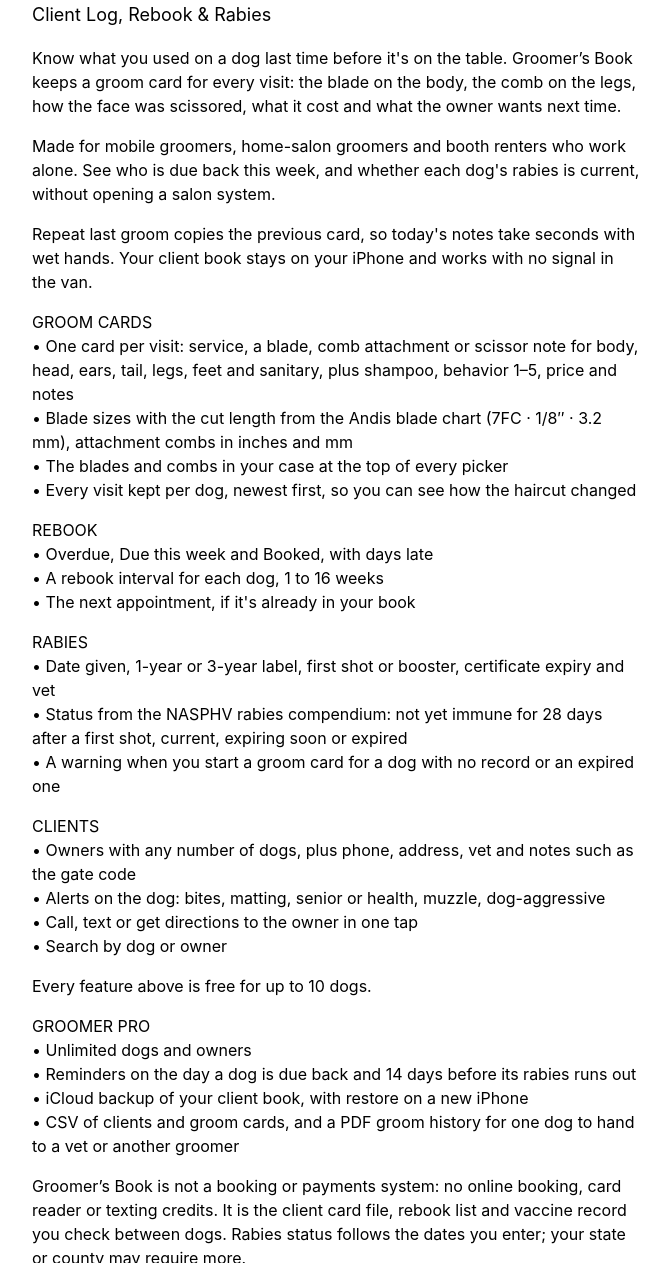
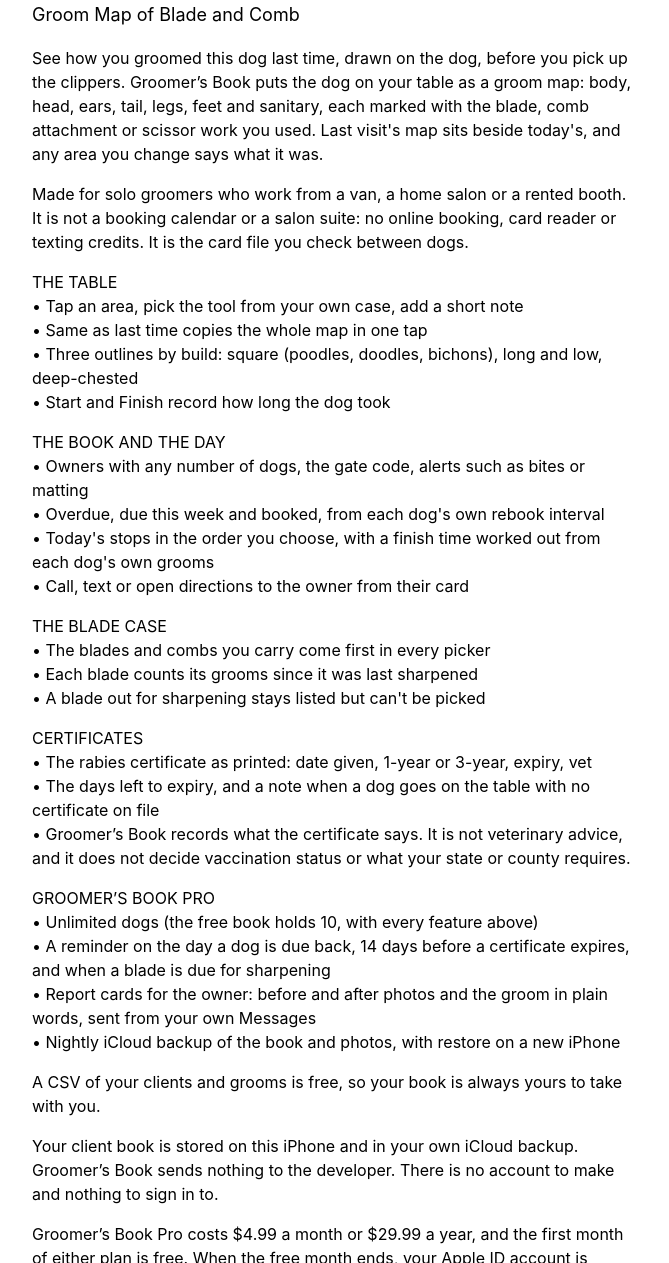
Before and after one commit to cindy21td/app-sites, a plain HTML site: page dog-grooming/index.html in a window 1280 px wide. Shown: the part 112-1375 px from the top of the page, without its empty margins (304-973 px from the left). Drawn offline with Linux system fonts and the light colour scheme.

Commit message:
dog-grooming: landing and privacy pages for the native app (no SDKs, data not collected)
Co-Authored-By: Claude Opus 5.5 <noreply@anthropic.com>

```diff
--- a/dog-grooming/index.html
+++ b/dog-grooming/index.html
@@ -3,30 +3,29 @@
 <head>
 <meta charset="utf-8">
 <meta name="viewport" content="width=device-width, initial-scale=1">
-<title>Groomer’s Book: Dog Grooming</title>
+<title>Groomer’s Dog Grooming Book</title>
 <link rel="stylesheet" href="../style.css">
 </head>
 <body>
 <main>
 <p class="label">App</p>
-<h1>Groomer’s Book: Dog Grooming</h1>
-<p class="lead">Client Log, Rebook &amp; Rabies</p>
-<p>Know what you used on a dog last time before it&#39;s on the table. Groomer’s Book keeps a groom card for every visit: the blade on the body, the comb on the legs, how the face was scissored, what it cost and what the owner wants next time.</p>
-<p>Made for mobile groomers, home-salon groomers and booth renters who work alone. See who is due back this week, and whether each dog&#39;s rabies is current, without opening a salon system.</p>
-<p>Repeat last groom copies the previous card, so today&#39;s notes take seconds with wet hands. Your client book stays on your iPhone and works with no signal in the van.</p>
-<p>GROOM CARDS<br>• One card per visit: service, a blade, comb attachment or scissor note for body, head, ears, tail, legs, feet and sanitary, plus shampoo, behavior 1–5, price and notes<br>• Blade sizes with the cut length from the Andis blade chart (7FC · 1/8″ · 3.2 mm), attachment combs in inches and mm<br>• The blades and combs in your case at the top of every picker<br>• Every visit kept per dog, newest first, so you can see how the haircut changed</p>
-<p>REBOOK<br>• Overdue, Due this week and Booked, with days late<br>• A rebook interval for each dog, 1 to 16 weeks<br>• The next appointment, if it&#39;s already in your book</p>
-<p>RABIES<br>• Date given, 1-year or 3-year label, first shot or booster, certificate expiry and vet<br>• Status from the NASPHV rabies compendium: not yet immune for 28 days after a first shot, current, expiring soon or expired<br>• A warning when you start a groom card for a dog with no record or an expired one</p>
-<p>CLIENTS<br>• Owners with any number of dogs, plus phone, address, vet and notes such as the gate code<br>• Alerts on the dog: bites, matting, senior or health, muzzle, dog-aggressive<br>• Call, text or get directions to the owner in one tap<br>• Search by dog or owner</p>
-<p>Every feature above is free for up to 10 dogs.</p>
-<p>GROOMER PRO<br>• Unlimited dogs and owners<br>• Reminders on the day a dog is due back and 14 days before its rabies runs out<br>• iCloud backup of your client book, with restore on a new iPhone<br>• CSV of clients and groom cards, and a PDF groom history for one dog to hand to a vet or another groomer</p>
-<p>Groomer’s Book is not a booking or payments system: no online booking, card reader or texting credits. It is the client card file, rebook list and vaccine record you check between dogs. Rabies status follows the dates you enter; your state or county may require more.</p>
-<p>Groomer Pro is an auto-renewing subscription at $4.99 a month or $29.99 a year. Both start with a 7-day free trial, and payment is charged to your Apple ID account when the trial ends. The subscription renews automatically unless it is cancelled at least 24 hours before the end of the current period. Manage or cancel it any time in Settings › Apple ID › Subscriptions.</p>
+<h1>Groomer’s Dog Grooming Book</h1>
+<p class="lead">Groom Map of Blade and Comb</p>
+<p>See how you groomed this dog last time, drawn on the dog, before you pick up the clippers. Groomer’s Book puts the dog on your table as a groom map: body, head, ears, tail, legs, feet and sanitary, each marked with the blade, comb attachment or scissor work you used. Last visit&#39;s map sits beside today&#39;s, and any area you change says what it was.</p>
+<p>Made for solo groomers who work from a van, a home salon or a rented booth. It is not a booking calendar or a salon suite: no online booking, card reader or texting credits. It is the card file you check between dogs.</p>
+<p>THE TABLE<br>• Tap an area, pick the tool from your own case, add a short note<br>• Same as last time copies the whole map in one tap<br>• Three outlines by build: square (poodles, doodles, bichons), long and low, deep-chested<br>• Start and Finish record how long the dog took</p>
+<p>THE BOOK AND THE DAY<br>• Owners with any number of dogs, the gate code, alerts such as bites or matting<br>• Overdue, due this week and booked, from each dog&#39;s own rebook interval<br>• Today&#39;s stops in the order you choose, with a finish time worked out from each dog&#39;s own grooms<br>• Call, text or open directions to the owner from their card</p>
+<p>THE BLADE CASE<br>• The blades and combs you carry come first in every picker<br>• Each blade counts its grooms since it was last sharpened<br>• A blade out for sharpening stays listed but can&#39;t be picked</p>
+<p>CERTIFICATES<br>• The rabies certificate as printed: date given, 1-year or 3-year, expiry, vet<br>• The days left to expiry, and a note when a dog goes on the table with no certificate on file<br>• Groomer’s Book records what the certificate says. It is not veterinary advice, and it does not decide vaccination status or what your state or county requires.</p>
+<p>GROOMER’S BOOK PRO<br>• Unlimited dogs (the free book holds 10, with every feature above)<br>• A reminder on the day a dog is due back, 14 days before a certificate expires, and when a blade is due for sharpening<br>• Report cards for the owner: before and after photos and the groom in plain words, sent from your own Messages<br>• Nightly iCloud backup of the book and photos, with restore on a new iPhone</p>
+<p>A CSV of your clients and grooms is free, so your book is always yours to take with you.</p>
+<p>Your client book is stored on this iPhone and in your own iCloud backup. Groomer’s Book sends nothing to the developer. There is no account to make and nothing to sign in to.</p>
+<p>Groomer’s Book Pro costs $4.99 a month or $29.99 a year, and the first month of either plan is free. When the free month ends, your Apple ID account is charged for the plan you picked, and the plan renews by itself each month or year unless you turn off auto-renew at least 24 hours before the current period ends. To cancel or switch plans, open Settings › Apple ID › Subscriptions. Bought it before on another iPhone? Restore purchases is on the plans page and in the book&#39;s Settings.</p>
 <p>Terms of Use: https://www.apple.com/legal/internet-services/itunes/dev/stdeula/<br>Privacy Policy: https://curiouscrane.dev/dog-grooming/privacy</p>
 <ul class="links">
 <li><a href="privacy/">Privacy policy</a></li>
 <li><a href="https://www.apple.com/legal/internet-services/itunes/dev/stdeula/">Terms of use</a></li>
-<li><a href="mailto:dog-grooming@curiouscrane.dev?subject=Groomer%E2%80%99s%20Book%3A%20Dog%20Grooming">Support: dog-grooming@curiouscrane.dev</a></li>
+<li><a href="mailto:dog-grooming@curiouscrane.dev?subject=Groomer%E2%80%99s%20Dog%20Grooming%20Book">Support: dog-grooming@curiouscrane.dev</a></li>
 </ul>
 </main>
 <footer>© 2026 Crane · <a href="mailto:dog-grooming@curiouscrane.dev">dog-grooming@curiouscrane.dev</a></footer>
```
Also changed, not shown: dog-grooming/privacy/index.html (+6 -12 lines).
